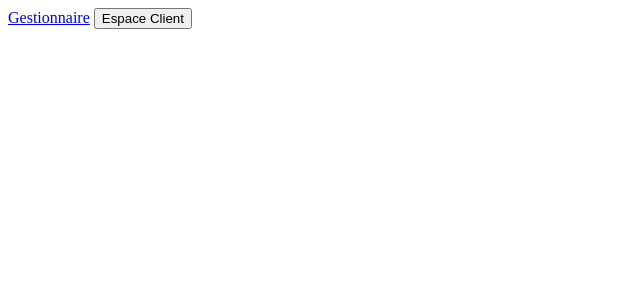
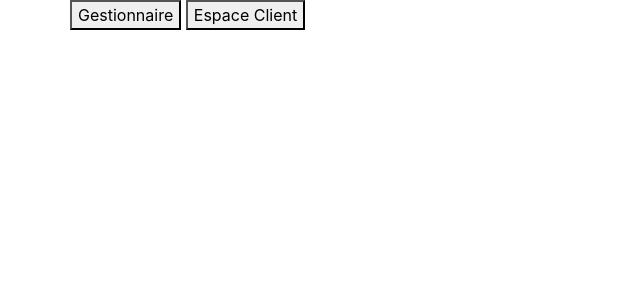
Before and after one commit to gav974/free-projet, a PHP site: page / in a window 1280 px wide. Shown: the top 300 px of the page, without its empty margins (0-640 px from the left). Run offline with PHP 8.4, Linux system fonts and the light colour scheme.

Commit message:
modificatif bdd

```diff
--- a/client/back/dbconnect/connect.php
+++ b/client/back/dbconnect/connect.php
@@ -1,6 +1,6 @@
 <?php
 
-include("C:\Users\ECLAP\Desktop\free projet\client\back\dbconnect\dbconnect.php");
+include("C:/Users/ECLAP/Desktop/free projet/client/back/dbconnect/dbconnect.php");
 
 
 
--- a/client/client.php
+++ b/client/client.php
@@ -8,10 +8,10 @@
 </head>
 <body>
 <?php
-include 'connect.php'
+include '../client/back/dbconnect/connect.php'
 ?>
 <pre>
-    $s
+    <?php echo $stmt; ?>
 </pre>
 </body>
 </html>
--- a/index.php
+++ b/index.php
@@ -5,11 +5,21 @@
     <meta http-equiv="X-UA-Compatible" content="IE=edge">
     <meta name="viewport" content="width=device-width, initial-scale=1.0">
     <title>Acceuil</title>
+    <link rel="stylesheet" href="assets/css/bootstrap.min.css">
+
 </head>
     <body>
-        <header>
-            <a href="><button name="bouton1" type="submit">Gestionnaire</button></a>
-            <a href="http://"><button name="bouton2" type="submit">Espace Client</button></a>
-        </header>
+        <div class="container">
+        <div class="row">
+        <div class="cards ">
+            <a href="" class="me-3">
+                <button name="bouton1" type="submit">Gestionnaire</button></a>
+            <a class="me-3" href="./client/client.php">
+                <button name="bouton2" type="submit">Espace Client</button></a>
+        </div>
+        </div>
+        </div>
+
+
     </body>
 </html>
```
Also changed, not shown: client/back/dbconnect/dbconnect.php (+3 -16 lines).
